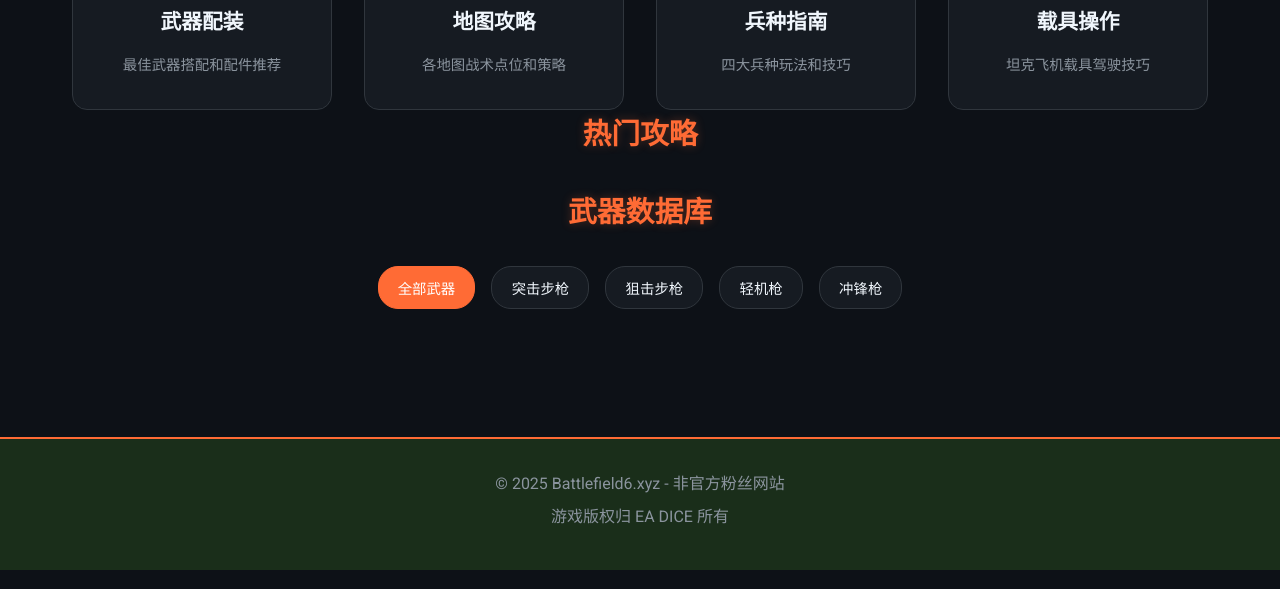
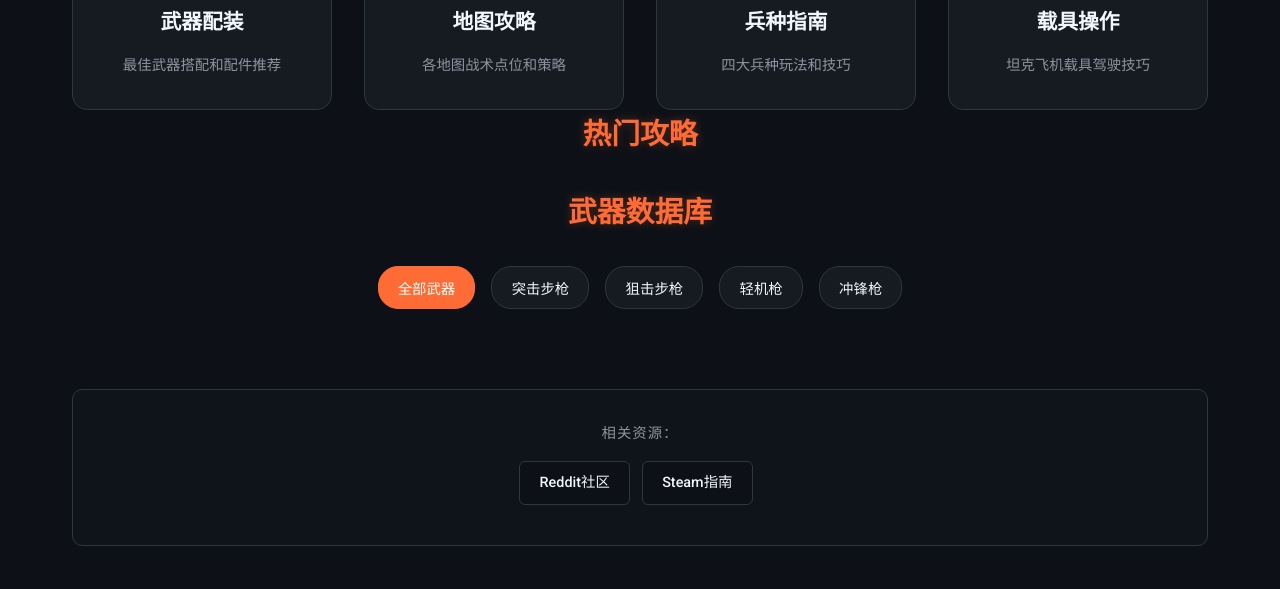
Before and after one commit to ttlibin/battlefield6, a website: page guides.html in a window 1280 px wide. Shown: the part 363-952 px from the top of the page. Drawn offline with Linux system fonts and the light colour scheme; no server answers.

Commit message:
Update guides.html

```diff
--- a/guides.html
+++ b/guides.html
@@ -107,6 +107,11 @@
                 <div class="weapon-grid" id="weaponGrid">
                     <!-- 武器数据将通过JavaScript动态加载 -->
                 </div>
+                <div class="guide-resources">
+                    <p class="resources-title">相关资源：</p>
+                    <a href="https://www.reddit.com/r/battlefield/" target="_blank" rel="noopener noreferrer" class="resource-link">Reddit社区</a>
+                    <a href="https://steamcommunity.com/app/2807960/guides/" target="_blank" rel="noopener noreferrer" class="resource-link">Steam指南</a>
+                </div>
             </div>
         </section>
     </main>
```
